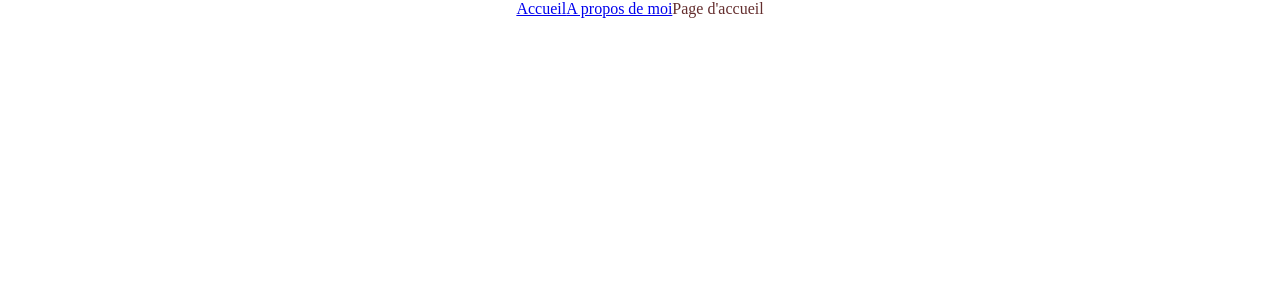
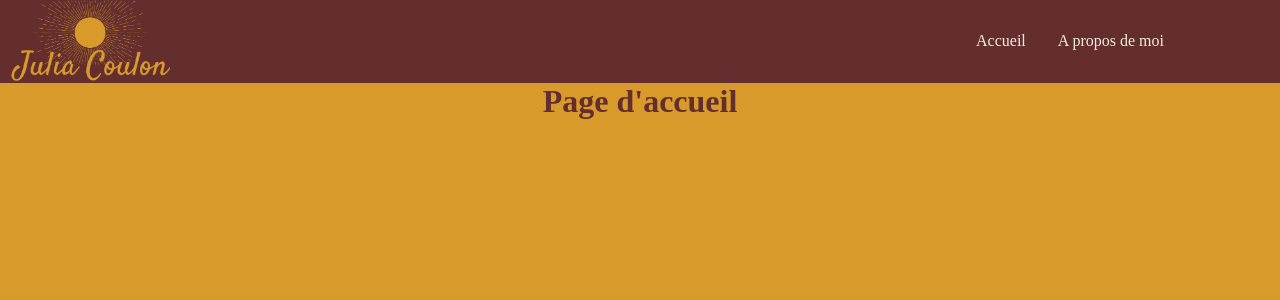
Before and after one commit to LoisCoulon/lesitedejulia, a React (Create React App) app: page / in a window 1280 px wide. Shown: the top 300 px of the page. Built offline with nearby package versions, Linux system fonts and the light colour scheme; a web font is replaced by a local one.

Commit message:
header config

```diff
--- a/src/Components/Header/Header.jsx
+++ b/src/Components/Header/Header.jsx
@@ -1,12 +1,17 @@
 import { Link } from "react-router-dom"
+import logo from '../../Images/LogoJuliaCoulon.png'
 
 function Header() {
 
     return (
-        <nav>
-            <Link to="/">Accueil</Link>
-            <Link to="/about">A propos de moi</Link>
-        </nav>
+        <header className="header">
+            <Link to="/" className="header--logo"><img src={logo} alt="logo"/></Link>
+            <nav className="header--navbar">
+                <Link to="/">Accueil</Link>
+                <Link to="/about">A propos de moi</Link>
+            </nav>
+        </header>
+
     )
 }
 
--- /dev/null
+++ b/src/Components/Header/_header.scss
@@ -0,0 +1,34 @@
+.header{
+    width: 100%;
+    height: auto;
+    background-color: $primary-color;
+    display: flex;
+    flex-direction: row;
+    justify-content: space-between;
+    align-items: center;
+
+    &--logo{
+        display: flex;
+        img{
+            margin: 0 10px;
+            width: 10rem;
+            height: auto;
+
+        }
+    }
+
+    &--navbar {
+        margin-right: 100px;
+
+        a{
+            text-decoration: none;
+            color: $light;
+            margin: 1rem;
+
+            &:hover{
+                text-shadow: 1px 1px 10px black;
+            }
+        }
+
+    }
+}
--- a/src/Pages/Home/Home.jsx
+++ b/src/Pages/Home/Home.jsx
@@ -1,9 +1,9 @@
 function Home() {
 
     return (
-        <div>
-            <p>Page d'accueil</p>
-        </div>
+        <main className="homePage">
+            <h1 className="homePage--title">Page d'accueil</h1>
+        </main>
     )
 }
 
--- a/src/Pages/Home/_home.scss
+++ b/src/Pages/Home/_home.scss
@@ -1,8 +1,6 @@
-div {
-    display: flex;
-    justify-content: center;
+   .homePage{
 
-    p {
-        color: $primary-color;
+    &--title{
+        text-align: center;
     }
-}
+   }
--- a/src/Style/_base.scss
+++ b/src/Style/_base.scss
@@ -9,4 +9,9 @@
   body {
     min-height: 100vh;
     position: relative;
+    background-color: $secondary-color;
+
+    h1 {
+      color: $primary-color;
   }
+  }
--- a/src/main.scss
+++ b/src/main.scss
@@ -2,3 +2,4 @@
 @import "./Style/mixins";
 @import "./Style/base";
 @import "./Pages/Home/home";
+@import "./Components/Header/header"
```
Also changed, not shown: src/Images/LogoJuliaCoulon.png (added).
